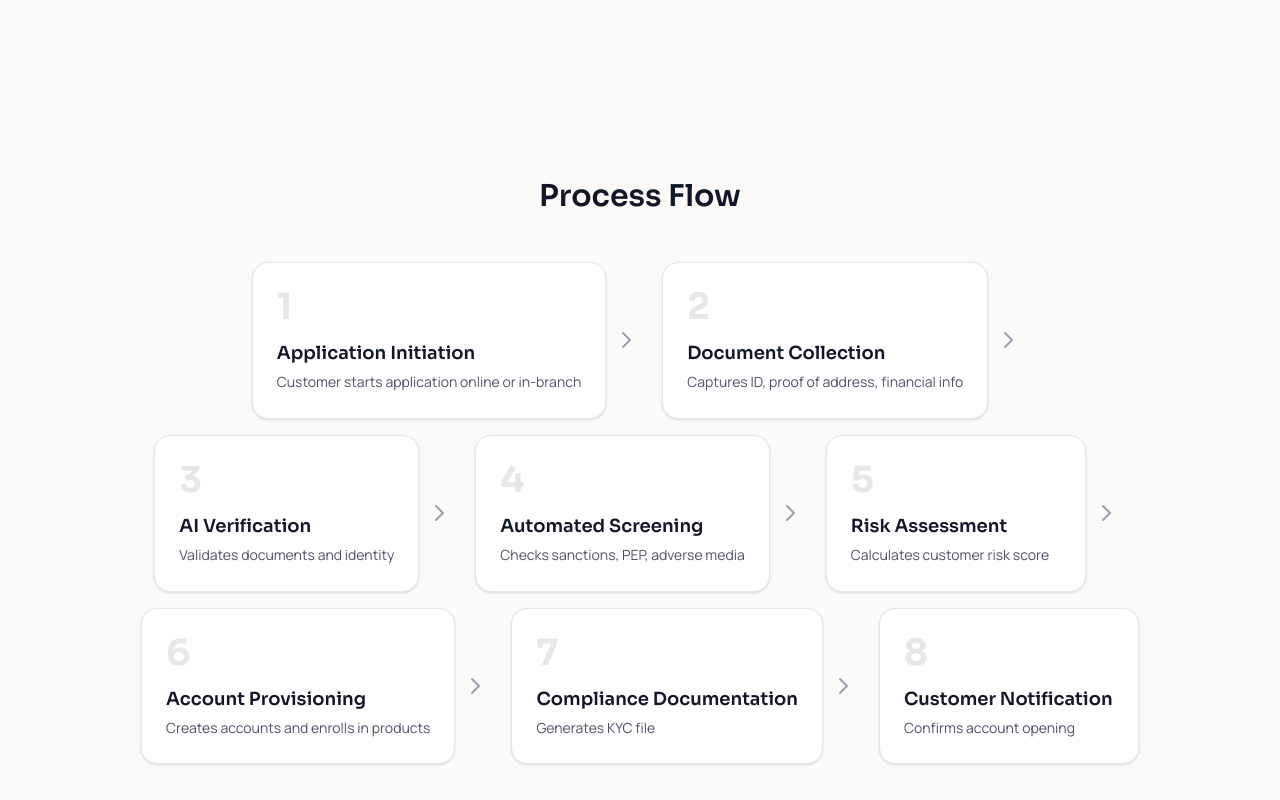
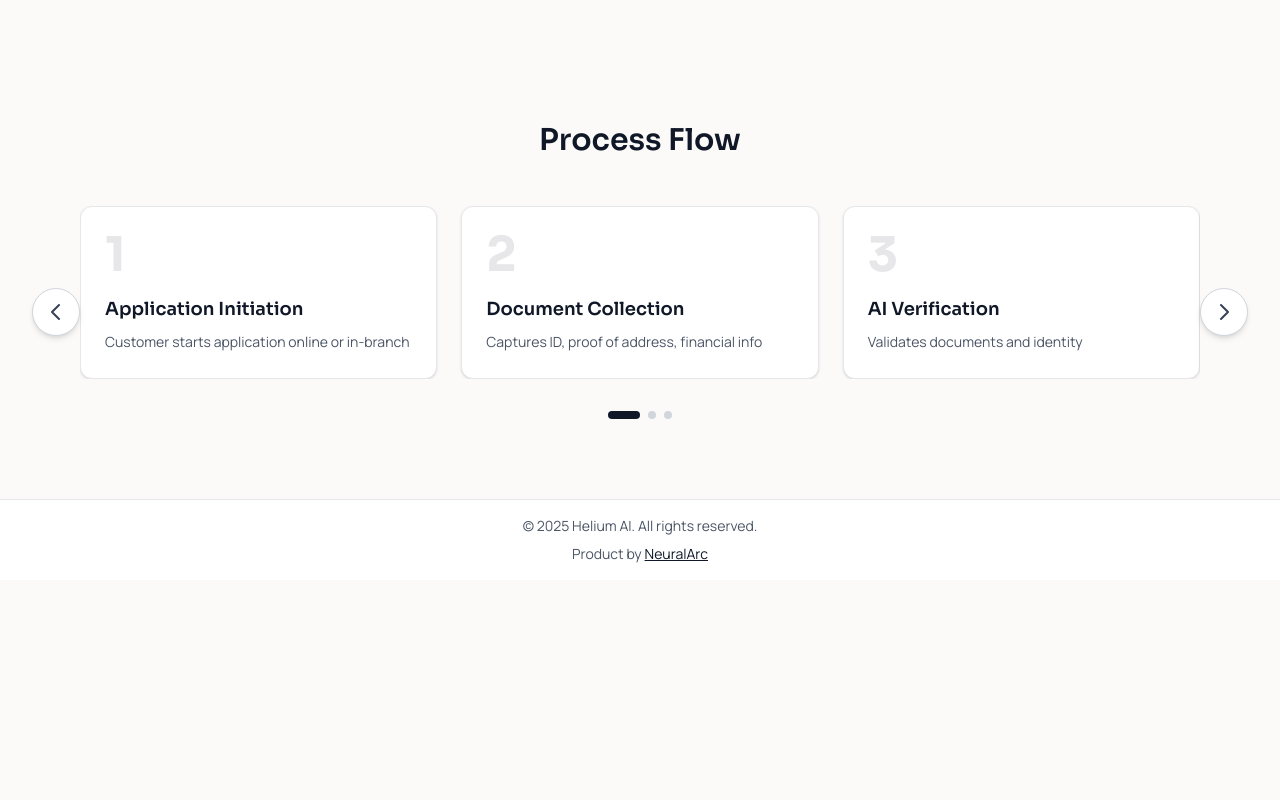
Before and after one commit to neuralarc-ai/Usecases, a Next.js app: page /use-cases/operations/case-2 in a window 1280 px wide. Shown: the part 940-1740 px from the top of the page. After the commit the page ends 1520 px from the top, so only its background shows below. Built offline with nearby package versions, Linux system fonts and the light colour scheme.

Commit message:
fixed pages ui and responsivness

```diff
--- a/app/features/page.tsx
+++ b/app/features/page.tsx
@@ -8,7 +8,7 @@ export default function FeaturesPage() {
       <section className="bg-white pt-16 pb-12 px-4 sm:px-8 md:px-12 lg:px-16 xl:px-20">
         <div className="max-w-7xl mx-auto">
           <h1
-            className="text-4xl md:text-5xl lg:text-6xl font-bold text-gray-900 mb-6 leading-tight text-center"
+            className="text-5xl md:text-7xl lg:text-6xl font-bold text-gray-900 mb-6 leading-tight text-center mt-15"
               style={{ fontFamily: "var(--font-sora)" }}
             >
               Every AI Capability Your Enterprise Needs
--- a/app/why-helium/page.tsx
+++ b/app/why-helium/page.tsx
@@ -8,7 +8,7 @@ export default function WhyHelium() {
       <div className="mx-auto max-w-7xl px-4 py-16 sm:px-6 lg:px-8">
         <div className="mb-12 text-center">
           <h1
-            className="mb-4 text-4xl font-bold text-black md:text-5xl lg:text-6xl"
+            className="mb-4 text-5xl font-bold text-black md:text-7xl lg:text-6xl"
             style={{ fontFamily: "var(--font-sora)" }}
           >
             What Your AI Stack Probably Looks Like
@@ -20,7 +20,7 @@ export default function WhyHelium() {
         <div className="mt-24">
           <div className="mb-8 text-center">
             <h2
-              className="mb-4 text-3xl font-bold text-black md:text-4xl lg:text-5xl"
+              className="mb-4 text-4xl font-bold text-black md:text-5xl lg:text-6xl"
               style={{ fontFamily: "var(--font-sora)" }}
             >
               Feature Comparison
@@ -39,7 +39,7 @@ export default function WhyHelium() {
         <div className="mt-24">
           <div className="mb-12 text-center">
             <h2
-              className="mb-4 text-3xl font-bold text-black md:text-4xl lg:text-5xl"
+              className="mb-4 text-4xl font-bold text-black md:text-5xl lg:text-6xl"
               style={{ fontFamily: "var(--font-sora)" }}
             >
               How Helium Replaces Leading AI Tools
--- a/components/industry-leaders.tsx
+++ b/components/industry-leaders.tsx
@@ -153,9 +153,9 @@ export default function IndustryLeaders() {
             })}
           </div>
 
-          {/* Bottom Row - 2 Cards Centered */}
+          {/* Bottom Row - 2 Cards Centered (same size as top row) */}
           <div className="flex justify-center">
-            <div className="grid grid-cols-1 md:grid-cols-2 gap-6 sm:gap-8 max-w-2xl">
+            <div className="grid grid-cols-1 md:grid-cols-2 gap-6 sm:gap-8 w-full md:w-2/3">
               {industries.slice(3, 5).map((industry, index) => {
                 const Icon = industry.icon
                 return (
--- a/components/process-flow-diagram.tsx
+++ b/components/process-flow-diagram.tsx
@@ -1,4 +1,6 @@
 "use client";
+
+import { useState } from "react";
 
 interface ProcessStep {
   title: string;
@@ -14,43 +16,62 @@ export default function ProcessFlowDiagram({
   title = "Process Flow",
   steps
 }: ProcessFlowDiagramProps) {
-  // Determine how many columns based on number of steps
-  const getGridCols = () => {
-    if (steps.length <= 4) return "grid-cols-4";
-    if (steps.length <= 5) return "grid-cols-5";
-    if (steps.length <= 6) return "grid-cols-6";
-    return "grid-cols-7";
+  const [currentIndex, setCurrentIndex] = useState(0);
+
+  // Calculate how many slides we need (3 cards per slide)
+  const totalSlides = Math.ceil(steps.length / 3);
+
+  const goToNext = () => {
+    setCurrentIndex((prev) => (prev + 1) % totalSlides);
+  };
+
+  const goToPrev = () => {
+    setCurrentIndex((prev) => (prev - 1 + totalSlides) % totalSlides);
+  };
+
+  const getCurrentSteps = () => {
+    const start = currentIndex * 3;
+    return steps.slice(start, start + 3);
   };
 
   return (
-    <div className="py-14 max-w-7xl mx-auto px-4">
+    <div className="max-w-6xl mx-auto">
       <h2 className="text-center text-3xl font-semibold mb-12 text-gray-900" style={{ fontFamily: "var(--font-sora)" }}>
         {title}
       </h2>
 
-      {/* Desktop Layout - Horizontal Flow with Cards */}
-      <div className="hidden lg:block">
-        <div className="flex items-center gap-4 justify-center flex-wrap">
-          {steps.map((step, index) => (
-            <div key={index} className="flex items-center">
-              {/* Card */}
-              <div className="min-w-[260px] bg-white border border-gray-200 rounded-2xl p-6 shadow-sm hover:shadow-md transition-all duration-300">
-                <div className="text-4xl font-bold text-gray-900/10 mb-3" style={{ fontFamily: "var(--font-sora)" }}>
-                  {index + 1}
-                </div>
-                <h3 className="text-lg font-semibold mb-1 text-gray-900" style={{ fontFamily: "var(--font-sora)" }}>
-                  {step.title}
-                </h3>
-                <p className="text-sm text-gray-600 leading-relaxed" style={{ fontFamily: "var(--font-manrope)" }}>
-                  {step.description}
-                </p>
-              </div>
-
-              {/* Connecting Arrow */}
-              {index < steps.length - 1 && (
-                <div className="flex-shrink-0 mx-2">
+      {/* Desktop & Tablet Layout - Slider with 3 cards */}
+      <div className="hidden md:block">
+        <div className="relative">
+          {/* Navigation Buttons */}
+          {totalSlides > 1 && (
+            <>
+              <button
+                onClick={goToPrev}
+                className="absolute left-0 top-1/2 -translate-y-1/2 -translate-x-12 z-10 w-12 h-12 rounded-full bg-white border border-gray-300 shadow-md hover:bg-gray-50 transition-all duration-200 flex items-center justify-center"
+                aria-label="Previous slide"
+              >
                 <svg
-                    className="w-6 h-6 text-gray-400"
+                  className="w-6 h-6 text-gray-700"
+                  fill="none"
+                  stroke="currentColor"
+                  viewBox="0 0 24 24"
+                >
+                  <path
+                    strokeLinecap="round"
+                    strokeLinejoin="round"
+                    strokeWidth={2}
+                    d="M15 19l-7-7 7-7"
+                  />
+                </svg>
+              </button>
+              <button
+                onClick={goToNext}
+                className="absolute right-0 top-1/2 -translate-y-1/2 translate-x-12 z-10 w-12 h-12 rounded-full bg-white border border-gray-300 shadow-md hover:bg-gray-50 transition-all duration-200 flex items-center justify-center"
+                aria-label="Next slide"
+              >
+                <svg
+                  className="w-6 h-6 text-gray-700"
                   fill="none"
                   stroke="currentColor"
                   viewBox="0 0 24 24"
@@ -62,70 +83,84 @@ export default function ProcessFlowDiagram({
                     d="M9 5l7 7-7 7"
                   />
                 </svg>
+              </button>
+            </>
+          )}
+
+          {/* Slider Container */}
+          <div className="overflow-hidden">
+            <div
+              className="flex transition-transform duration-500 ease-in-out"
+              style={{
+                transform: `translateX(-${currentIndex * 100}%)`
+              }}
+            >
+              {Array.from({ length: totalSlides }).map((_, slideIndex) => {
+                const slideSteps = steps.slice(slideIndex * 3, slideIndex * 3 + 3);
+                const cardCount = slideSteps.length;
+
+                return (
+                  <div
+                    key={slideIndex}
+                    className={`min-w-full flex gap-6 ${
+                      cardCount === 3
+                        ? "justify-start"
+                        : cardCount === 2
+                        ? "justify-center"
+                        : "justify-center"
+                    }`}
+                  >
+                    {slideSteps.map((step, cardIndex) => {
+                      const globalIndex = slideIndex * 3 + cardIndex;
+                      return (
+                        <div
+                          key={globalIndex}
+                          className={`${
+                            cardCount === 3
+                              ? "w-full"
+                              : cardCount === 2
+                              ? "w-[calc((100%-1.5rem)/2)]"
+                              : "w-full max-w-md"
+                          }`}
+                        >
+                          {/* Card - Matching metric card styling */}
+                          <div className="bg-white rounded-xl p-6 border border-gray-200 shadow-sm h-full flex flex-col">
+                            <div className="text-5xl font-bold text-gray-900/10 mb-4" style={{ fontFamily: "var(--font-sora)" }}>
+                              {globalIndex + 1}
                             </div>
-              )}
+                            <h3 className="text-lg font-semibold mb-2 text-gray-900" style={{ fontFamily: "var(--font-sora)" }}>
+                              {step.title}
+                            </h3>
+                            <p className="text-sm text-gray-600 leading-relaxed flex-1" style={{ fontFamily: "var(--font-manrope)" }}>
+                              {step.description}
+                            </p>
                           </div>
-          ))}
+                        </div>
+                      );
+                    })}
+                  </div>
+                );
+              })}
             </div>
           </div>
 
-      {/* Tablet Layout - 2-3 Columns with Wrapping */}
-      <div className="hidden md:block lg:hidden">
-        <div className="grid grid-cols-2 gap-6">
-          {steps.map((step, index) => (
-            <div key={index} className="relative">
-              {/* Card */}
-              <div className="bg-white border border-gray-200 rounded-2xl p-6 shadow-sm hover:shadow-md transition-all duration-300">
-                <div className="text-4xl font-bold text-gray-900/10 mb-3" style={{ fontFamily: "var(--font-sora)" }}>
-                  {index + 1}
-                </div>
-                <h3 className="text-lg font-semibold mb-1 text-gray-900" style={{ fontFamily: "var(--font-sora)" }}>
-                  {step.title}
-                </h3>
-                <p className="text-sm text-gray-600 leading-relaxed" style={{ fontFamily: "var(--font-manrope)" }}>
-                  {step.description}
-                </p>
-              </div>
-
-              {/* Connecting Arrow - Right side for even indices */}
-              {index < steps.length - 1 && index % 2 === 0 && (
-                <div className="absolute -right-3 top-1/2 transform -translate-y-1/2 z-10">
-                  <svg
-                    className="w-6 h-6 text-gray-400"
-                    fill="none"
-                    stroke="currentColor"
-                    viewBox="0 0 24 24"
-                  >
-                    <path
-                      strokeLinecap="round"
-                      strokeLinejoin="round"
-                      strokeWidth={2}
-                      d="M9 5l7 7-7 7"
+          {/* Dots Indicator */}
+          {totalSlides > 1 && (
+            <div className="flex justify-center gap-2 mt-8">
+              {Array.from({ length: totalSlides }).map((_, index) => (
+                <button
+                  key={index}
+                  onClick={() => setCurrentIndex(index)}
+                  className={`w-2 h-2 rounded-full transition-all duration-200 ${
+                    index === currentIndex
+                      ? "bg-gray-900 w-8"
+                      : "bg-gray-300 hover:bg-gray-400"
+                  }`}
+                  aria-label={`Go to slide ${index + 1}`}
                 />
-                  </svg>
+              ))}
             </div>
           )}
-
-              {/* Connecting Arrow - Bottom for last item in row (odd indices) */}
-              {index < steps.length - 1 && index % 2 === 1 && index !== steps.length - 1 && (
-                <div className="absolute -bottom-3 left-1/2 transform -translate-x-1/2 z-10">
-                  <svg
-                    className="w-6 h-6 text-gray-400"
-                    fill="none"
-                    stroke="currentColor"
-                    viewBox="0 0 24 24"
-                  >
-                    <path
-                      strokeLinecap="round"
-                      strokeLinejoin="round"
-                      strokeWidth={2}
-                      d="M19 14l-7 7m0 0l-7-7m7 7V3"
-                    />
-                  </svg>
-                </div>
-              )}
-            </div>
-          ))}
         </div>
       </div>
 
@@ -133,19 +168,18 @@ export default function ProcessFlowDiagram({
       <div className="md:hidden space-y-6">
         {steps.map((step, index) => (
           <div key={index} className="relative">
-            {/* Card */}
-            <div className="bg-white border border-gray-200 rounded-2xl p-6 shadow-sm hover:shadow-md transition-all duration-300">
-              <div className="text-4xl font-bold text-gray-900/10 mb-3" style={{ fontFamily: "var(--font-sora)" }}>
+            {/* Card - Matching metric card styling */}
+            <div className="bg-white rounded-xl p-6 border border-gray-200 shadow-sm">
+              <div className="text-5xl font-bold text-gray-900/10 mb-4" style={{ fontFamily: "var(--font-sora)" }}>
                 {index + 1}
               </div>
-              <h3 className="text-lg font-semibold mb-1 text-gray-900" style={{ fontFamily: "var(--font-sora)" }}>
+              <h3 className="text-lg font-semibold mb-2 text-gray-900" style={{ fontFamily: "var(--font-sora)" }}>
                 {step.title}
               </h3>
               <p className="text-sm text-gray-600 leading-relaxed" style={{ fontFamily: "var(--font-manrope)" }}>
                 {step.description}
               </p>
             </div>
-
             {/* Connecting Arrow - Bottom */}
             {index < steps.length - 1 && (
               <div className="flex justify-center mt-4">
```
Also changed, not shown: app/use-cases/page.tsx (+6 -4 lines), components/industry-sections/banking-finance.tsx (+8 -15 lines), components/industry-sections/consulting.tsx (+4 -7 lines), components/industry-sections/insurance.tsx (+4 -7 lines), components/industry-sections/manufacturing.tsx (+4 -7 lines), components/industry-sections/retail.tsx (+4 -7 lines), components/navbar.tsx (+158 -25 lines). Lines whose indentation alone changed are shown as unchanged.
